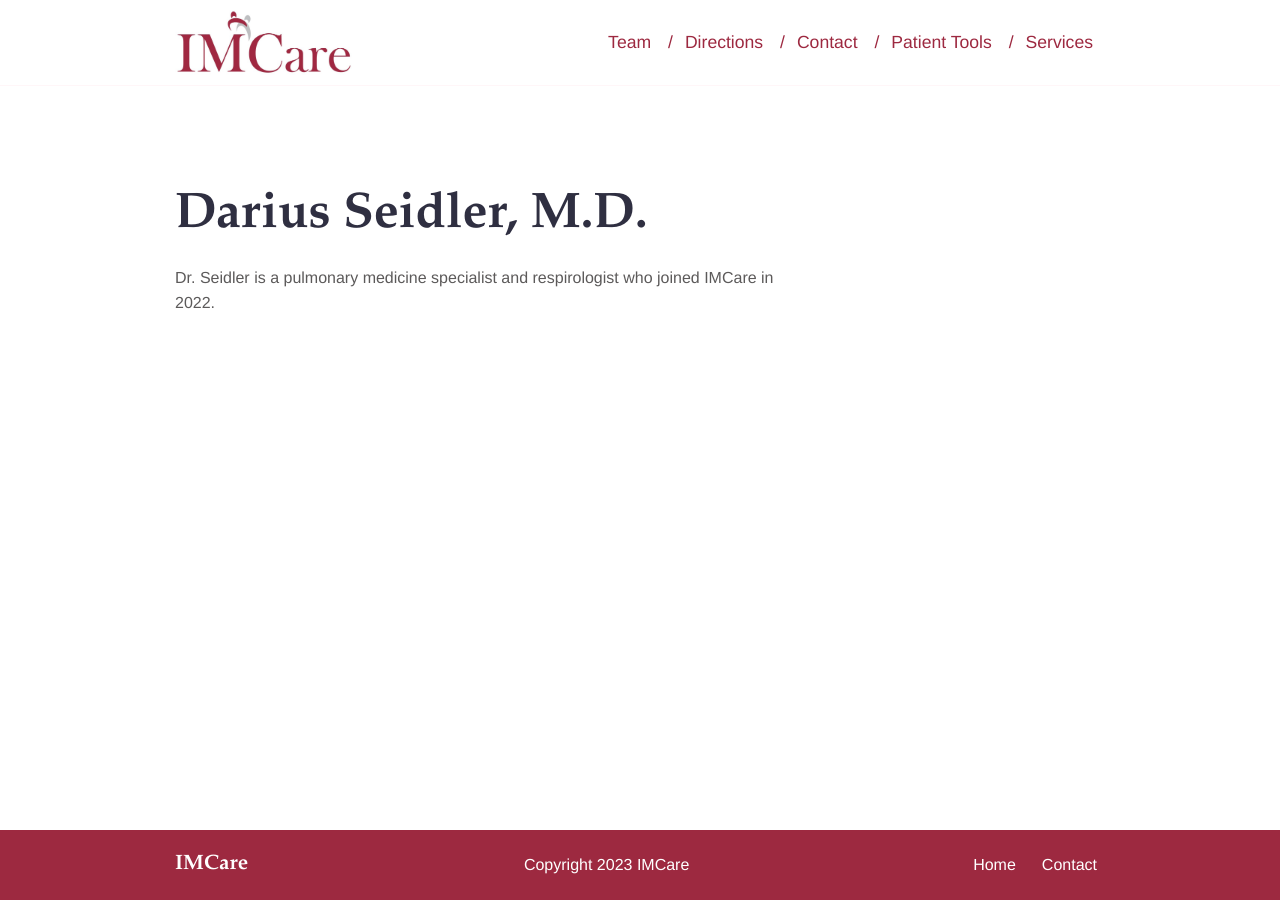
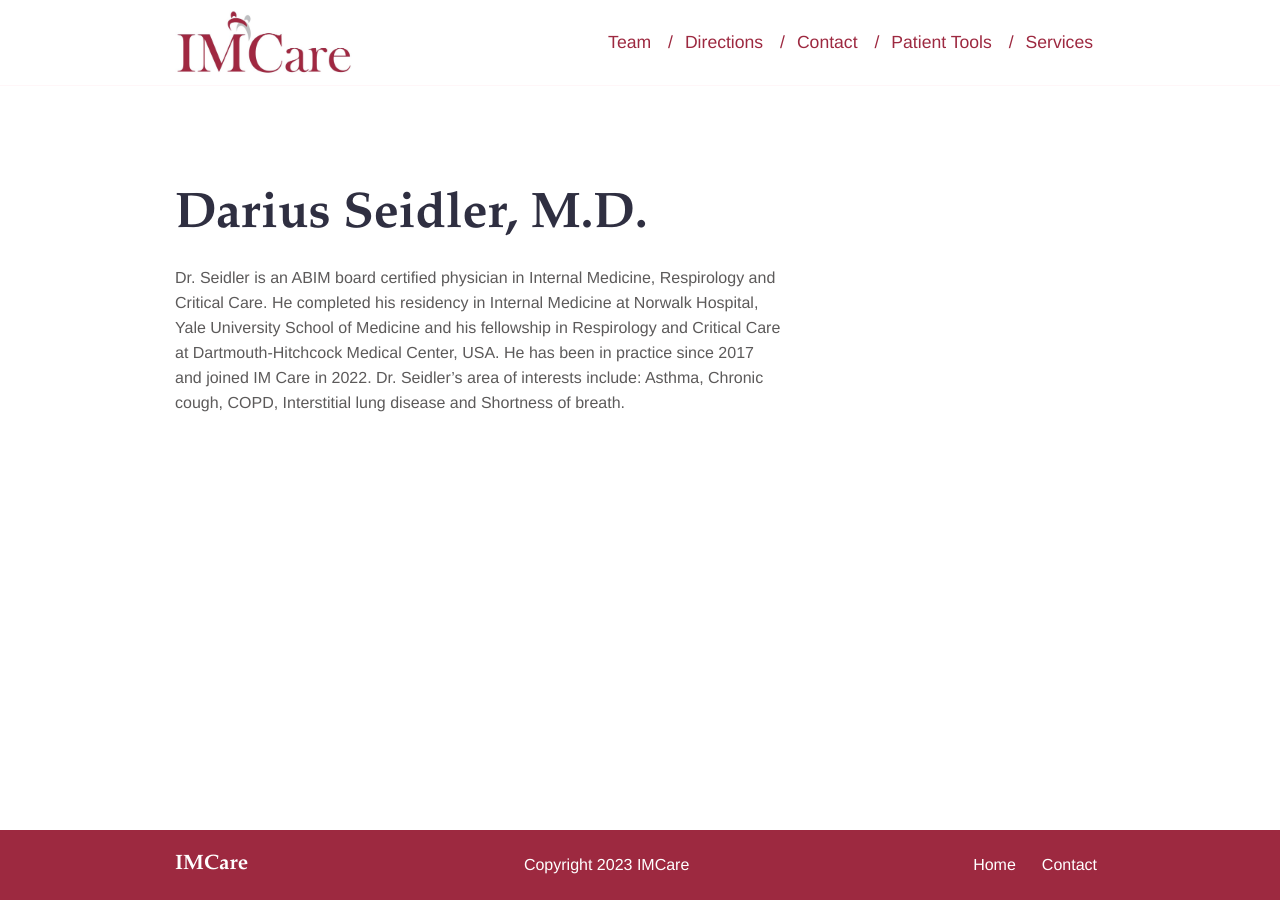
Before and after one commit to imcare-canada/imcare-canada.github.io, a Jekyll site: the page built from _team/darius-seidler.md, in a window 1280 px wide. Built offline with Jekyll 4.4.1, drawn with Linux system fonts in a browser that asks for light colours.

Commit message:
Update darius-seidler.md

```diff
--- a/_team/darius-seidler.md
+++ b/_team/darius-seidler.md
@@ -6,4 +6,5 @@ promoted: true
 weight: 4
 ---
 
-Dr. Seidler is a pulmonary medicine specialist and respirologist who joined IMCare in 2022.
+Dr. Seidler is an ABIM board certified physician in Internal Medicine, Respirology and Critical Care.
+He completed his residency in Internal Medicine at Norwalk Hospital, Yale University School of Medicine and his fellowship in Respirology and Critical Care at Dartmouth-Hitchcock Medical Center, USA. He has been in practice since 2017 and joined IM Care in 2022. Dr. Seidler’s area of interests include: Asthma, Chronic cough, COPD, Interstitial lung disease and Shortness of breath.
```
